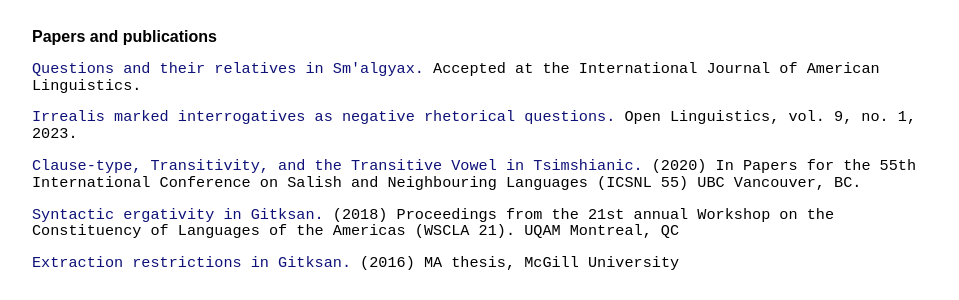
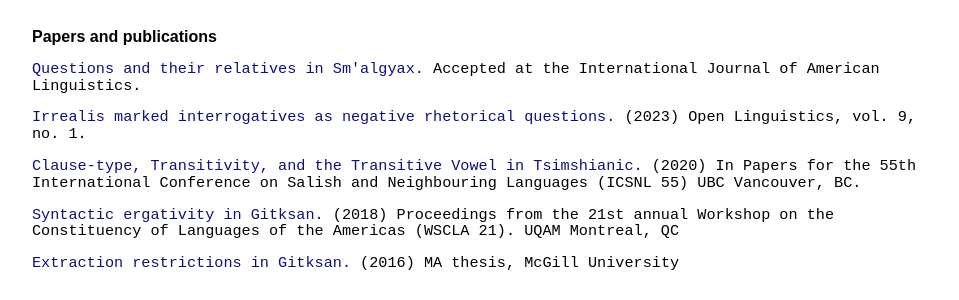
Before and after one commit to colinbr/OLD-colinbr.github.io, a Jekyll site: the page built from research/index.html, in a window 1280 px wide. Shown: the part 330-630 px from the top of the page, without its empty margins (160-1119 px from the left). Built offline with Jekyll 4.4.1, drawn with Linux system fonts in a browser that asks for light colours; some web fonts are replaced.

```diff
--- a/research/index.html
+++ b/research/index.html
@@ -17,7 +17,7 @@ cyclops: passive
 
 	<h2>Papers and publications</h2>
 	<p><a href="https://lingbuzz.net/lingbuzz/007015">Questions and their relatives in Sm'algyax.</a> Accepted at the International Journal of American Linguistics.</p>
-	<p><a href="https://www.degruyter.com/document/doi/10.1515/opli-2022-0239/html">Irrealis marked interrogatives as negative rhetorical questions.</a> Open Linguistics, vol. 9, no. 1, 2023.</p>
+	<p><a href="https://www.degruyter.com/document/doi/10.1515/opli-2022-0239/html">Irrealis marked interrogatives as negative rhetorical questions.</a> (2023) Open Linguistics, vol. 9, no. 1.</p>
 	<p><a href="http://lingpapers.sites.olt.ubc.ca/files/2020/07/02_ICSNL55_Brown_Forbes_Schwan_final.pdf">Clause-type, Transitivity, and the Transitive Vowel in Tsimshianic.</a> (2020)  In Papers for the 55th International Conference on Salish and Neighbouring Languages (ICSNL 55) UBC Vancouver, BC.</p>
 	<p><a href="https://lingpapers.sites.olt.ubc.ca/files/2018/01/WSCLA21-06-Brown.pdf">Syntactic ergativity in Gitksan.</a> (2018) Proceedings from the 21st annual Workshop on the
 Constituency of Languages of the Americas (WSCLA 21). UQAM Montreal, QC</p>
```
